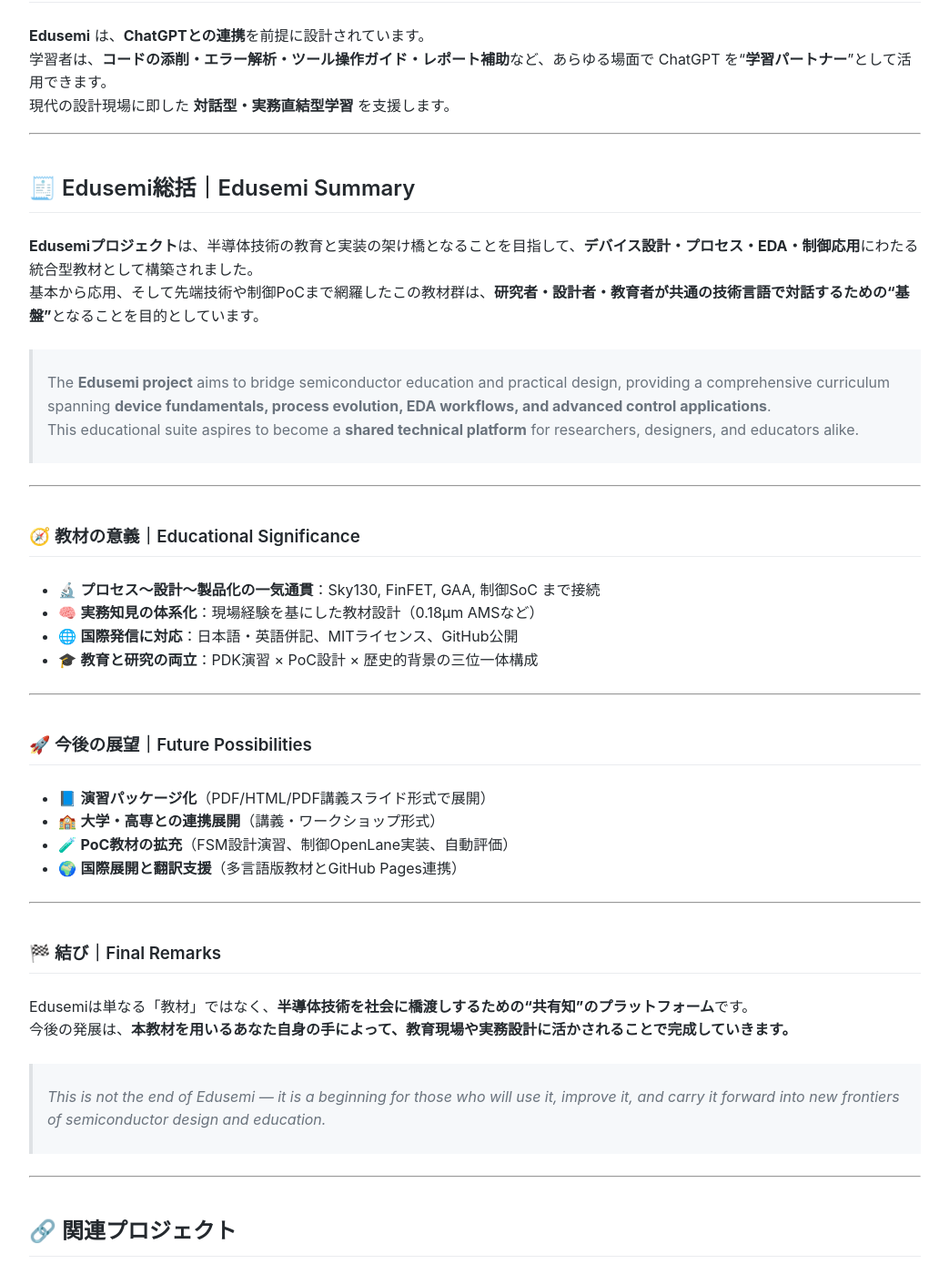
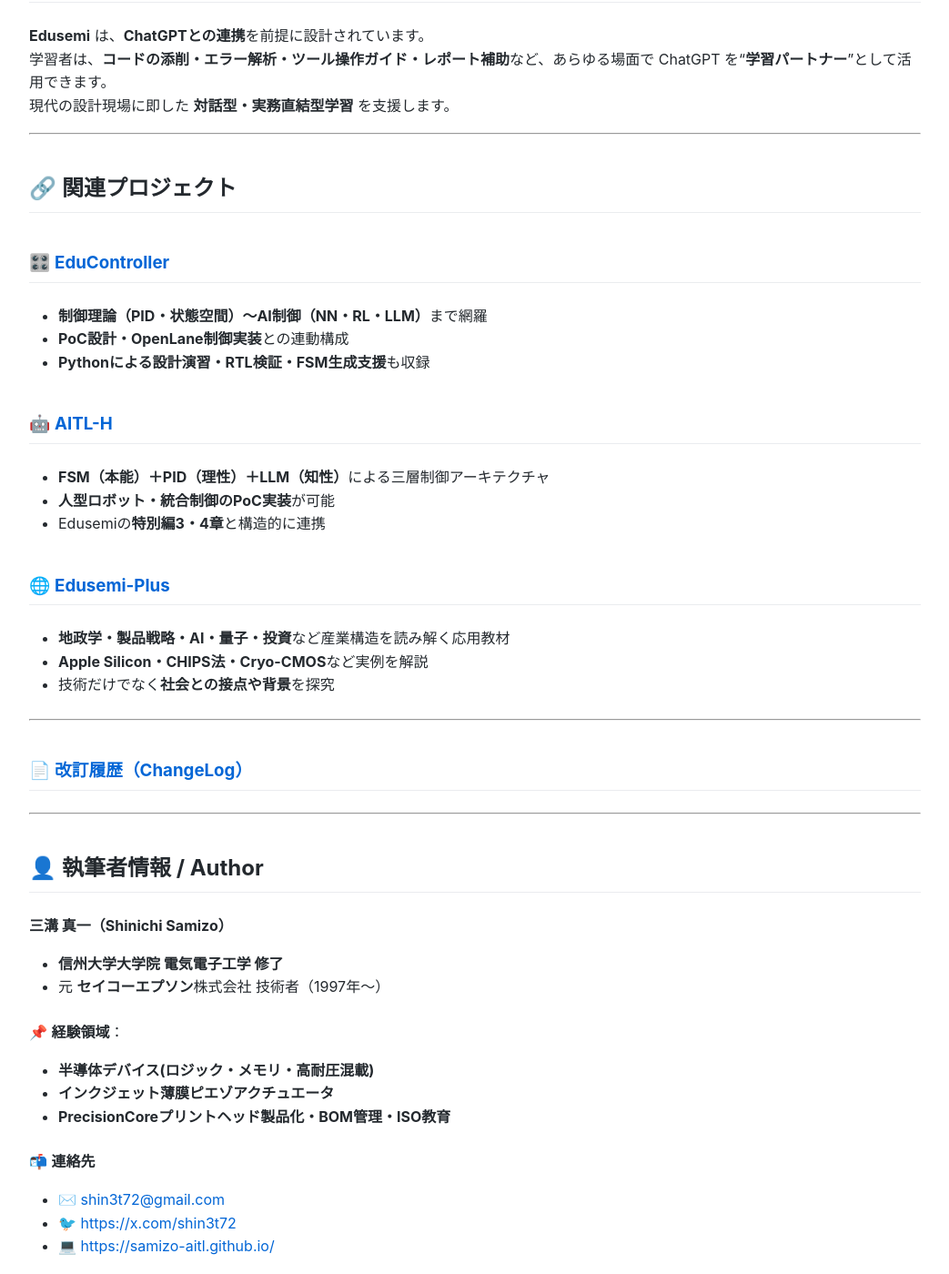
Before and after one commit to Samizo-AITL/Edusemi-v4x, a Jekyll site: the page built from index.md, in a window 1280 px wide and 1400 px high, scrolled down 2933 px. Shown: the whole window at 91% size, without its empty margins (118-1161 px from the left). Built offline with Jekyll 4.4.1, drawn with Linux system fonts in a browser that asks for light colours; some of the changed text lies outside the part shown.

Commit message:
Update index.md

```diff
--- a/index.md
+++ b/index.md
@@ -100,43 +100,6 @@
 
 ---
 
-## 🧾 Edusemi総括｜Edusemi Summary
-
-**Edusemiプロジェクト**は、半導体技術の教育と実装の架け橋となることを目指して、**デバイス設計・プロセス・EDA・制御応用**にわたる統合型教材として構築されました。
-基本から応用、そして先端技術や制御PoCまで網羅したこの教材群は、**研究者・設計者・教育者が共通の技術言語で対話するための“基盤”**となることを目的としています。
-
-> The **Edusemi project** aims to bridge semiconductor education and practical design, providing a comprehensive curriculum spanning **device fundamentals, process evolution, EDA workflows, and advanced control applications**.
-> This educational suite aspires to become a **shared technical platform** for researchers, designers, and educators alike.
-
----
-
-### 🧭 教材の意義｜Educational Significance
-
-- 🔬 **プロセス〜設計〜製品化の一気通貫**：Sky130, FinFET, GAA, 制御SoC まで接続
-- 🧠 **実務知見の体系化**：現場経験を基にした教材設計（0.18μm AMSなど）
-- 🌐 **国際発信に対応**：日本語・英語併記、MITライセンス、GitHub公開
-- 🎓 **教育と研究の両立**：PDK演習 × PoC設計 × 歴史的背景の三位一体構成
-
----
-
-### 🚀 今後の展望｜Future Possibilities
-
-- 📘 **演習パッケージ化**（PDF/HTML/PDF講義スライド形式で展開）
-- 🏫 **大学・高専との連携展開**（講義・ワークショップ形式）
-- 🧪 **PoC教材の拡充**（FSM設計演習、制御OpenLane実装、自動評価）
-- 🌍 **国際展開と翻訳支援**（多言語版教材とGitHub Pages連携）
-
----
-
-### 🏁 結び｜Final Remarks
-
-Edusemiは単なる「教材」ではなく、**半導体技術を社会に橋渡しするための“共有知”のプラットフォーム**です。
-今後の発展は、**本教材を用いるあなた自身の手によって、教育現場や実務設計に活かされることで完成していきます。**
-
-> *This is not the end of Edusemi — it is a beginning for those who will use it, improve it, and carry it forward into new frontiers of semiconductor design and education.*
-
----
-
 ## 🔗 **関連プロジェクト**
 
 ### 🎛️ **[EduController](https://github.com/Samizo-AITL/EduController)**
@@ -156,10 +119,7 @@
 
 ---
 
-## 📘 **関連ドキュメント**
-
-- 📄 [はじめに（教材の構想と目的）](introduction.md)
-- 📄 [改訂履歴（ChangeLog）](revision_history.md)
+### 📄 **[改訂履歴（ChangeLog）](revision_history.md)**
 
 ---
 
```
